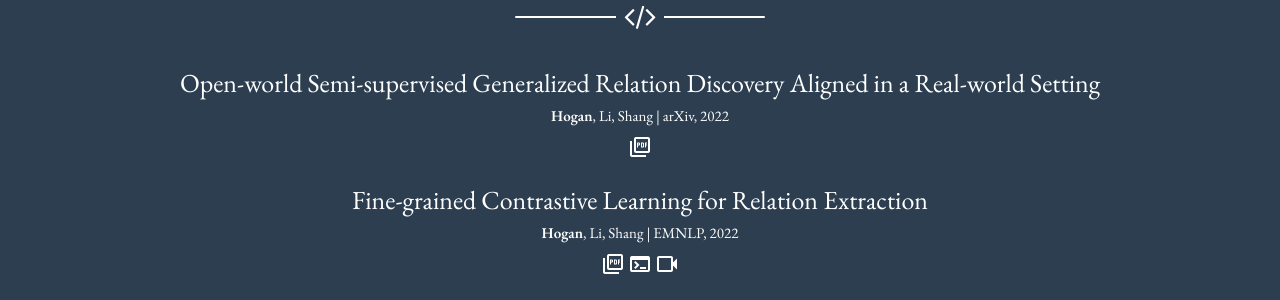
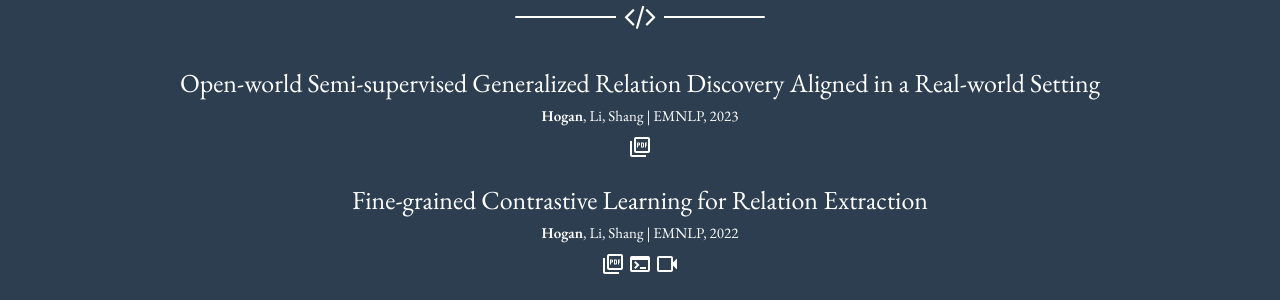
Before and after one commit to wphogan/wphogan.github.io, a Jekyll site: the page built from _posts/2023-05-22-project.markdown, in a window 1280 px wide and 900 px high, scrolled down 1245 px. Shown: the part 154-454 px from the top of the window. Built offline with Jekyll 4.4.1, drawn with Linux system fonts in a browser that asks for light colours; some web fonts are replaced; some of the changed text lies outside the part shown.

Commit message:
emnlp23 update

```diff
--- a/_includes/education.html
+++ b/_includes/education.html
@@ -27,7 +27,7 @@
 
             <div class="col-lg-4 tight-text-box">
                 <img src="/img/uc_logo.svg" alt="University of California Seal">
-                <h5>June 2024 (expected)</h5>
+                <h5>Dec. 2024 (expected)</h5>
                 <h4>Doctor of Philosophy in Computer Science</h4>
                 <p>University of California, San Diego</p>
                 <p>Specialization in NLP and weakly supervised methods</p>
--- a/_posts/2023-05-22-project.markdown
+++ b/_posts/2023-05-22-project.markdown
@@ -1,8 +1,8 @@
 ---
 layout: default
 title: Open-world Semi-supervised Generalized Relation Discovery Aligned in a Real-world Setting
-conference: arXiv
-year: 2022
+conference: EMNLP
+year: 2023
 authors: <b>Hogan</b>, Li, Shang
 pdf_link: https://arxiv.org/abs/2305.13533
 ---
```
Also changed, not shown: 1 other file.
